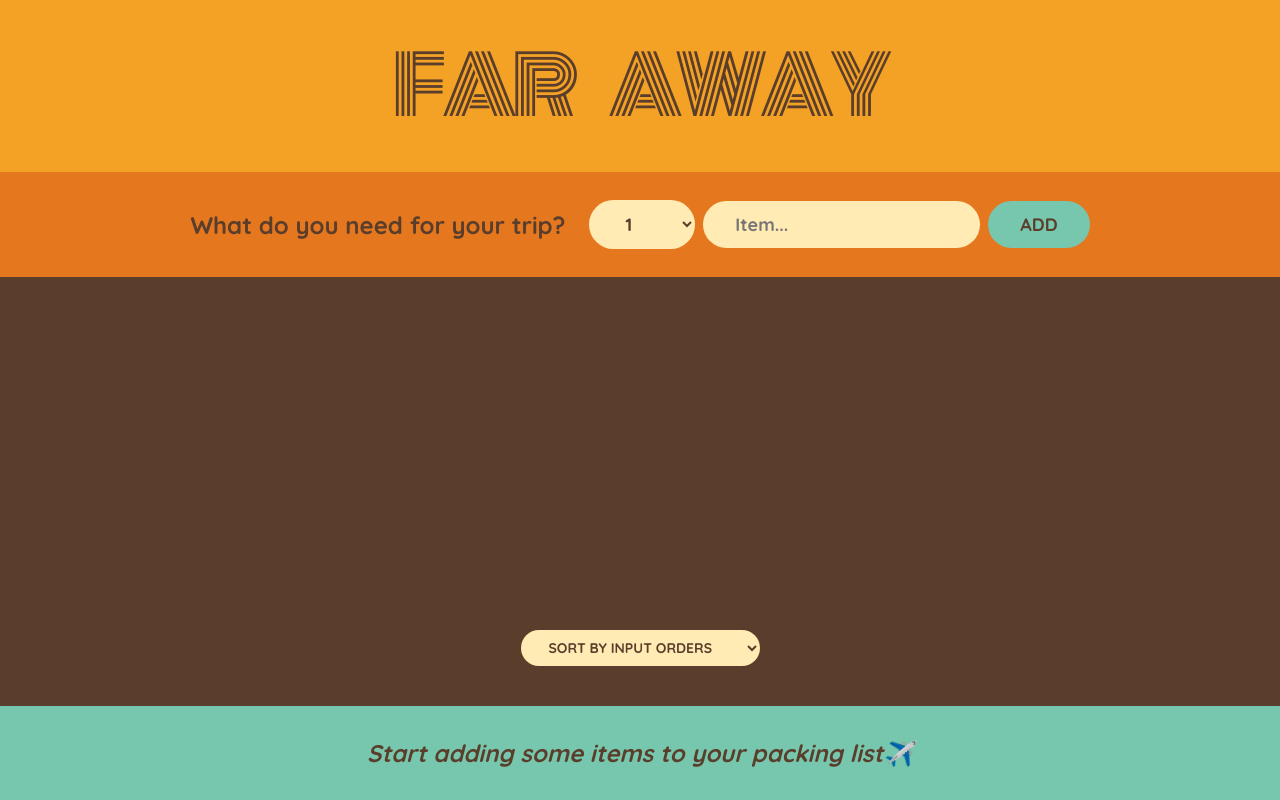
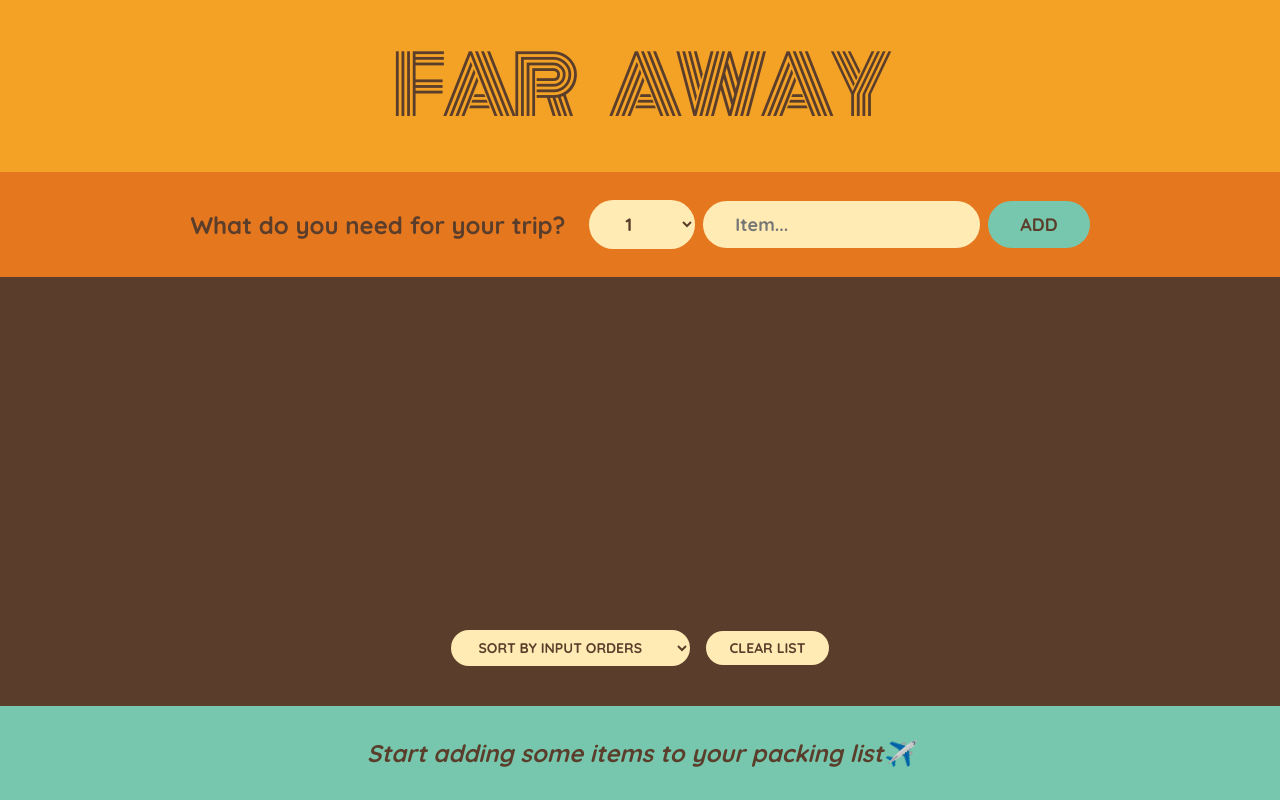
Before and after one commit to Pin3appl3ishan/react-concepts, a React (Vite) app in the folder travel-list/: page / in a window 1280 px wide. Built offline with nearby package versions, Linux system fonts and the light colour scheme.

Commit message:
implement clear list function

```diff
--- a/travel-list/src/App.jsx
+++ b/travel-list/src/App.jsx
@@ -19,6 +19,11 @@
     );
   }
 
+  function handleClearList() {
+
+    setItems([]);
+  }
+
   return (
     <div className="app">
       <Logo />
@@ -27,6 +32,7 @@
         items={items}
         onToggleItem={handleToggleItem}
         onDeleteItem={handleDeleteItem}
+        onClearList={handleClearList}
       />
       <Stats items={items} />
     </div>
@@ -79,7 +85,7 @@
   );
 }
 
-function PackagingList({ items, onDeleteItem, onToggleItem }) {
+function PackagingList({ items, onDeleteItem, onToggleItem, onClearList }) {
   const [sortBy, setSortBy] = useState("input");
 
   let sortedItems;
@@ -115,6 +121,8 @@
           <option value="description">Sort by description</option>
           <option value="packed">Sort by packed status</option>
         </select>
+
+        <button onClick={onClearList}>Clear List</button>
       </div>
     </div>
   );
```
